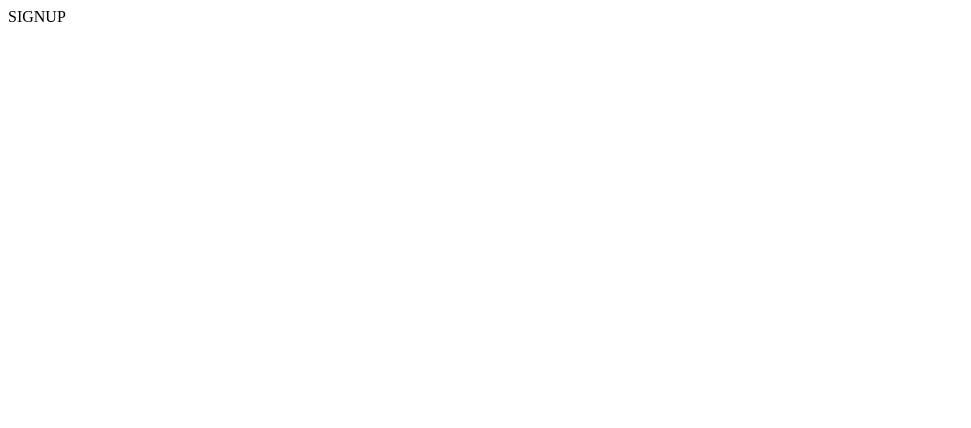
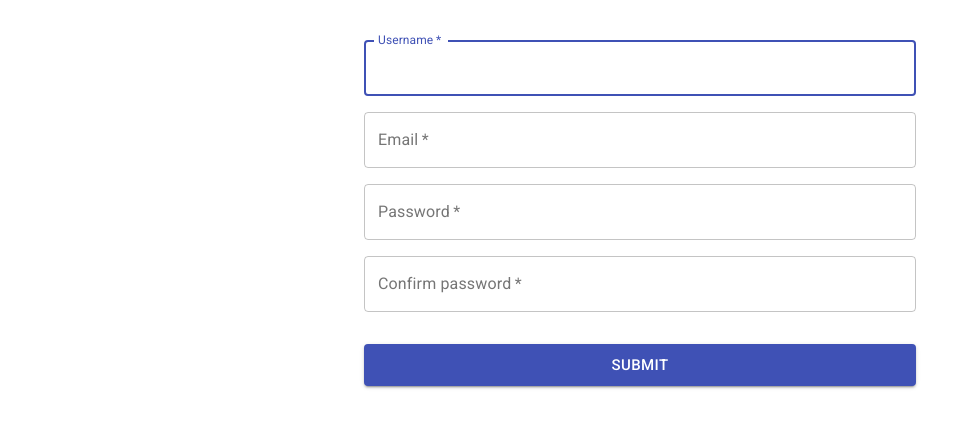
Before and after one commit to camolezi/xmobots-project, a React (Create React App) app: page /signup in a window 1280 px wide. Shown: the top 428 px of the page, without its empty margins (0-971 px from the left). Built offline with nearby package versions, Linux system fonts and the light colour scheme.

Commit message:
Implemented signup page
implemented a custom hook to help with forms validation.

```diff
--- a/src/App.js
+++ b/src/App.js
@@ -10,6 +10,7 @@ import {
 //Views
 import LoginView from "./Views/LoginView.js";
 import MainPageView from "./Views/MainPage/MainPageView.js";
+import SingUpView from "./Views/SingUpView.js";
 
 function App() {
   return (
@@ -28,7 +29,7 @@ function App() {
         </Route>
 
         <Route exact path="/signup">
-          SIGNUP
+          <SingUpView />
         </Route>
 
         <Route>404 not found</Route>
--- a/src/Components/BasicForm.js
+++ b/src/Components/BasicForm.js
@@ -17,9 +17,9 @@ function BasicForm(props) {
     setSubmitted(true);
 
     //here is where we would submit the form with AJAX
-    //setTimeout to simulate a AJAX request
+    //setTimeout to simulate AJAX request
     setTimeout(() => {
-      //assume since we are not sumitting ok response
+      //assume okay response, since we are not sending a real AJAX request
       if (props.afterSubmit) props.afterSubmit(true, formState);
     }, 400);
   }
--- /dev/null
+++ b/src/Hooks/useFormValidation.js
@@ -0,0 +1,78 @@
+import { useState, useEffect } from "react";
+
+//This hook is used to help with validation with text fields in forms
+
+/*
+	Usage:
+
+		input:
+		validationObject : object - A object with validation functions as values.
+			A validation function is a function that receive a text argument and returns a error message
+				if the text input is invalid, or a null string if the text input is valid.
+			It is suggested that the keys of the validationObject are the used IDs for the input fields on the forms.
+
+		returned:
+			[elementState,]
+			Its returned two values:
+			ElementState a object associating the providaded id input and the current given error message for a input field
+				use this to display real time error messages. If there are no errors an empty string is associated with the field.
+
+			The second returned value is a function that needs to be called in the "onChange" function of all the input fields. This function
+				expects the onChange event as a parameter
+*/
+
+function useFormValidation(validationObject) {
+  const [elementsState, setElementsState] = useState({});
+
+  function setElement(id, value) {
+    setElementsState({ ...elementsState, [id]: value });
+  }
+
+  useEffect(() => {
+    Object.keys(validationObject).forEach((id) => {
+      setElement(id, "");
+    });
+  }, []);
+
+  return [
+    elementsState,
+    function (_id) {
+      return (e) => {
+        setElement(_id, validationObject[_id](e.target.value));
+      };
+    },
+  ];
+}
+
+//This function is just a utility function for creating validation in forms- Use this only with textField and button components
+//The first returned value is a object containing the props for TextField components, and the second the props for a button.
+function useValidationPropsTextField(validationObject) {
+  const [formError, onChangeFormError] = useFormValidation(validationObject);
+
+  function checkButtonState() {
+    let errors = "";
+    //Concatenate all strings
+    Object.keys(formError).forEach((id) => {
+      errors += formError[id];
+    });
+    return Boolean(errors);
+  }
+
+  return [
+    (id) => {
+      return {
+        /*Empty string will evaluate to false*/
+        error: Boolean(formError[id]),
+
+        helperText: formError[id],
+
+        onChange: (e) => {
+          onChangeFormError(id)(e);
+        },
+      };
+    },
+    { disabled: checkButtonState() },
+  ];
+}
+
+export { useFormValidation, useValidationPropsTextField };
--- a/src/Views/LoginView.js
+++ b/src/Views/LoginView.js
@@ -1,6 +1,5 @@
 import React from "react";
 
-import BasicForm from "../Components/BasicForm.js";
 import {
   Button,
   TextField,
@@ -9,10 +8,13 @@ import {
   Typography,
   Link,
 } from "@material-ui/core";
+import { makeStyles } from "@material-ui/core/styles";
 
-import { makeStyles } from "@material-ui/core/styles";
+import BasicForm from "../Components/BasicForm.js";
+
 import { Link as RouterLink, useHistory } from "react-router-dom";
 import { useDispatch } from "react-redux";
+
 import { setLogin } from "../Store/Slices/loginSlice.js";
 
 const useStyle = makeStyles((theme) => ({
--- a/src/Views/SingUpView.js
+++ b/src/Views/SingUpView.js
@@ -0,0 +1,154 @@
+import React, { useState } from "react";
+
+import {
+  Grid,
+  TextField,
+  Button,
+  Container,
+  Typography,
+} from "@material-ui/core";
+
+import BasicForm from "../Components/BasicForm.js";
+import { useValidationPropsTextField } from "../Hooks/useFormValidation.js";
+
+import { makeStyles } from "@material-ui/core/styles";
+
+import { useHistory } from "react-router-dom";
+
+const useStyles = makeStyles((theme) => ({
+  root: {
+    paddingTop: "2em",
+  },
+}));
+
+function SignUpView() {
+  const classes = useStyles();
+  const routerHistory = useHistory();
+
+  const id_username = "usernameField";
+  const id_email = "emailField";
+  const id_password = "passwordField";
+  const id_passwordConfirmation = "passwordConfirmField";
+
+  const [passwordValue, setPasswordValue] = useState("");
+
+  const validationObject = {
+    [id_username]: (text) => {
+      if (text.length < 5) return "Login must have more than 5 characters";
+      return "";
+    },
+    [id_email]: (text) => {
+      const emailRegex = /\S+@\S+\.\S+/;
+      if (!emailRegex.test(text)) return "Please type a valid email";
+      return "";
+    },
+    [id_password]: (text) => {
+      setPasswordValue(text);
+      if (text.length < 8) return "Password must have more than 8 characters";
+      return "";
+    },
+    [id_passwordConfirmation]: (text) => {
+      if (text !== passwordValue) return "Passwords are not equal";
+      return "";
+    },
+  };
+
+  const [validationProps, buttonProps] = useValidationPropsTextField(
+    validationObject
+  );
+
+  const SignUpForm = (
+    <Grid
+      container
+      direction="row"
+      justify="center"
+      alignItems="stretch"
+      alignContent="center"
+      spacing={2}
+      className={classes.gridCointainer}
+    >
+      <Grid item xs={12}>
+        <TextField
+          name="login"
+          required
+          fullWidth
+          autoFocus={true}
+          label="Username"
+          variant="outlined"
+          id={id_username}
+          {...validationProps(id_username)}
+        />
+      </Grid>
+
+      <Grid item xs={12}>
+        <TextField
+          name="email"
+          required
+          fullWidth
+          type="email"
+          label="Email"
+          variant="outlined"
+          id={id_email}
+          {...validationProps(id_email)}
+        />
+      </Grid>
+
+      <Grid item xs={12}>
+        <TextField
+          name="password"
+          required
+          fullWidth
+          type="password"
+          label="Password"
+          variant="outlined"
+          id={id_password}
+          {...validationProps(id_password)}
+        />
+      </Grid>
+
+      <Grid item xs={12}>
+        <TextField
+          fullWidth
+          required
+          type="password"
+          label="Confirm password"
+          variant="outlined"
+          id={id_passwordConfirmation}
+          {...validationProps(id_passwordConfirmation)}
+        />
+      </Grid>
+
+      <Grid item xs={12}></Grid>
+
+      <Grid item xs={12}>
+        <Button
+          type="submit"
+          fullWidth
+          variant="contained"
+          color="primary"
+          size="large"
+          {...buttonProps}
+        >
+          SUBMIT
+        </Button>
+      </Grid>
+    </Grid>
+  );
+
+  function afterSinUp(ok, obj) {
+    if (ok) {
+      routerHistory.push("/login");
+    }
+    //We would handle errors here
+  }
+
+  return (
+    <Container className={classes.root} maxWidth="sm">
+      <BasicForm id="signupform" afterSubmit={afterSinUp}>
+        {SignUpForm}
+      </BasicForm>
+    </Container>
+  );
+}
+
+export default SignUpView;
```
